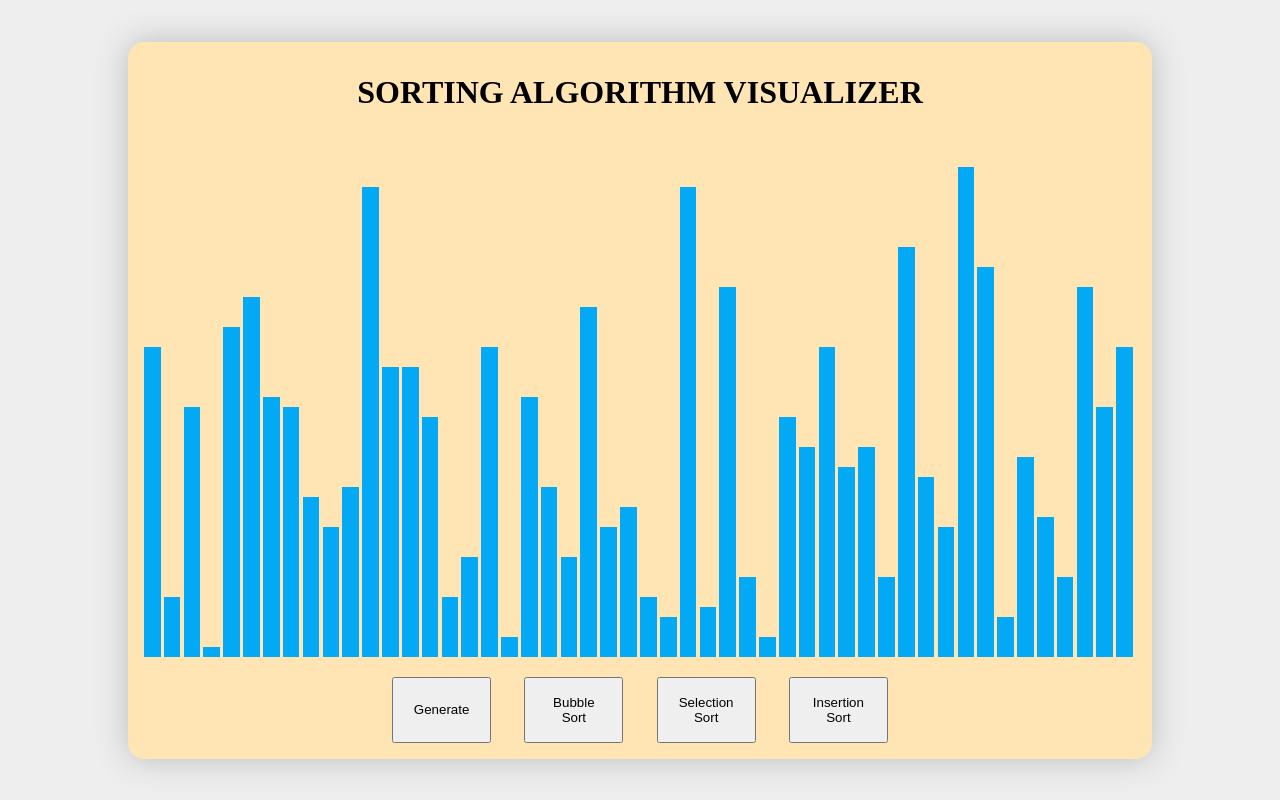
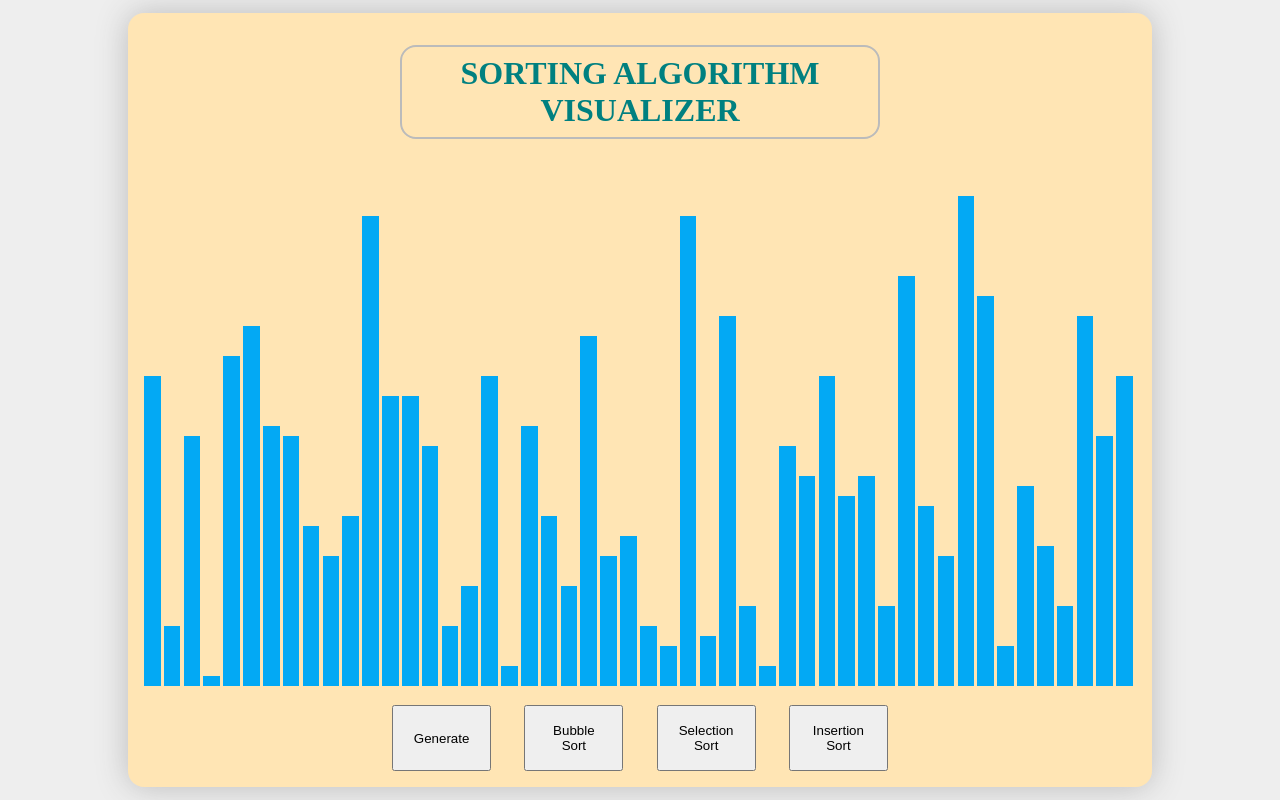
Before and after one commit to fecrol/SortingAlgorithmVisualizer, a React (Create React App) app: page / in a window 1280 px wide. Built offline with nearby package versions, Linux system fonts and the light colour scheme.

Commit message:
Add styling

```diff
--- a/src/App.css
+++ b/src/App.css
@@ -26,12 +26,19 @@
 }
 
 .content-header {
+    display: flex;
     padding: 1rem;
     text-align: center;
+    justify-content: center;
 }
 
 .content-title {
     text-transform: uppercase;
+    color: #008080;
+    border: 2px solid #bbbbbb;
+    border-radius: 1rem;
+    padding: .5rem;
+    width: 50%;
 }
 
 .content-body {
@@ -44,7 +51,7 @@
 
 .data-piece {
     margin: 0.2rem 0.2rem 0.2rem 0;
-    width: 1.3rem;
+    width: 2.2rem;
 }
 
 .content-footer {
```
